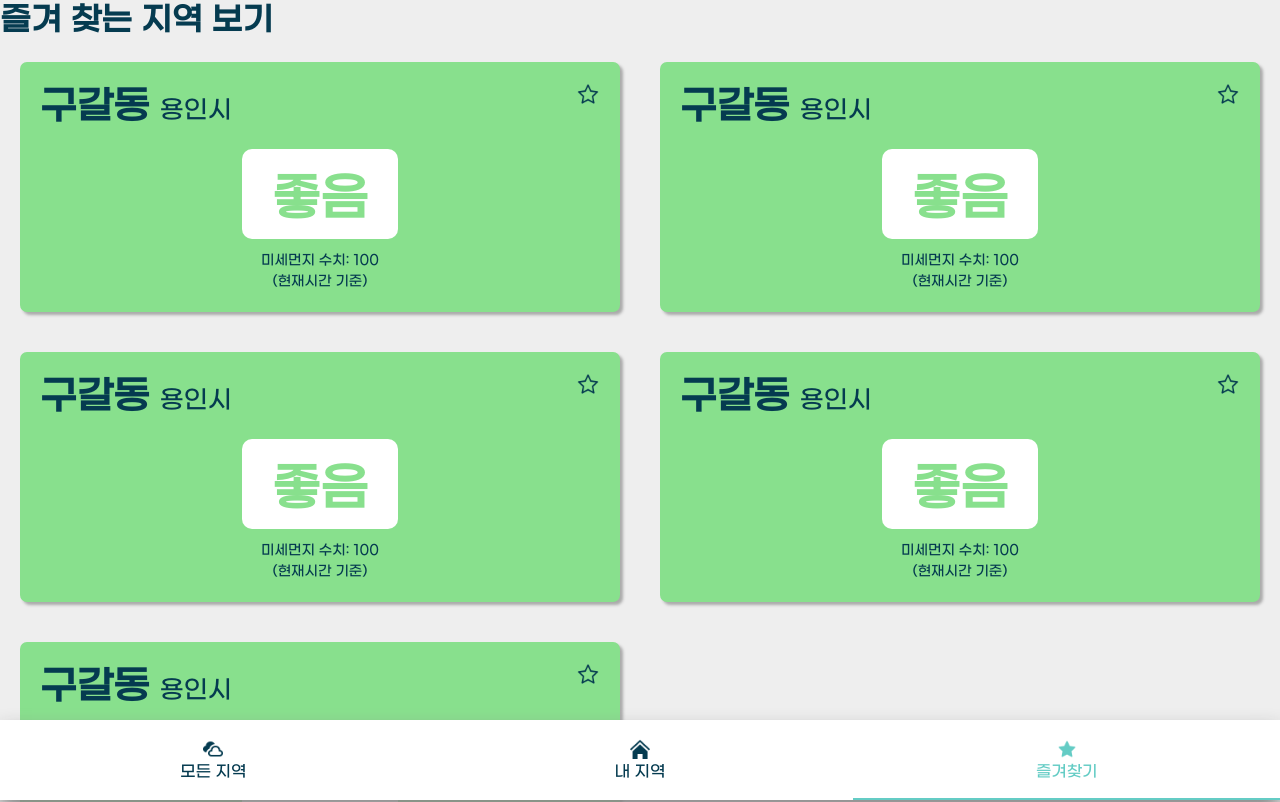
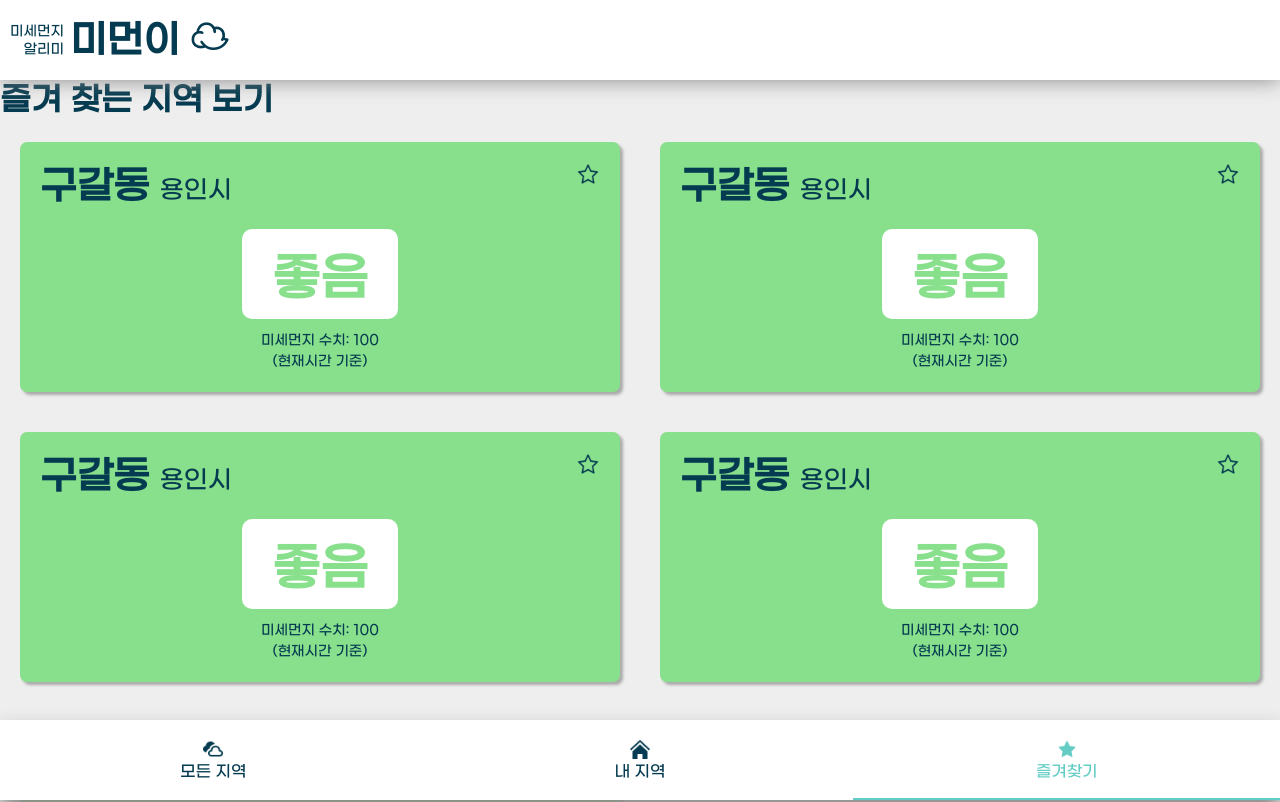
Before and after one commit to sryung1225/MI-MUN, a React (Create React App) app: page /favorite in a window 1280 px wide. Shown: the top 802 px of the page. Built offline with nearby package versions, Linux system fonts and the light colour scheme.

Commit message:
[🎈🎀] 제목 추가 + 레이아웃 정렬 및 스타일링 수정 - position fixed 적용 - 타이틀, 파비콘 적용

```diff
--- a/public/index.html
+++ b/public/index.html
@@ -1,5 +1,5 @@
 <!DOCTYPE html>
-<html lang="en">
+<html lang="ko">
   <head>
     <meta charset="utf-8" />
     <link rel="icon" href="%PUBLIC_URL%/favicon.ico" />
@@ -10,34 +10,11 @@
       content="Web site created using create-react-app"
     />
     <link rel="apple-touch-icon" href="%PUBLIC_URL%/logo192.png" />
-    <!--
-      manifest.json provides metadata used when your web app is installed on a
-      user's mobile device or desktop. See https://developers.google.com/web/fundamentals/web-app-manifest/
-    -->
     <link rel="manifest" href="%PUBLIC_URL%/manifest.json" />
-    <!--
-      Notice the use of %PUBLIC_URL% in the tags above.
-      It will be replaced with the URL of the `public` folder during the build.
-      Only files inside the `public` folder can be referenced from the HTML.
-
-      Unlike "/favicon.ico" or "favicon.ico", "%PUBLIC_URL%/favicon.ico" will
-      work correctly both with client-side routing and a non-root public URL.
-      Learn how to configure a non-root public URL by running `npm run build`.
-    -->
-    <title>React App</title>
+    <title>☁미먼이☁</title>
   </head>
   <body>
     <noscript>You need to enable JavaScript to run this app.</noscript>
     <div id="root"></div>
-    <!--
-      This HTML file is a template.
-      If you open it directly in the browser, you will see an empty page.
-
-      You can add webfonts, meta tags, or analytics to this file.
-      The build step will place the bundled scripts into the <body> tag.
-
-      To begin the development, run `npm start` or `yarn start`.
-      To create a production bundle, use `npm run build` or `yarn build`.
-    -->
   </body>
 </html>
--- a/src/App.jsx
+++ b/src/App.jsx
@@ -1,24 +1,35 @@
 import { BrowserRouter as Router, Routes, Route } from "react-router-dom";
 import GlobalStyle from "./styles/GlobalStyle.js";
+import Title from "./components/Title.jsx";
 import AllRegions from "./routes/AllRegions";
 import MyRegions from "./routes/MyRegions";
 import FavoriteRegions from "./routes/FavoriteRegions.jsx";
 import NavTab from "./components/NavTab.jsx";
+import styled from "styled-components";
 
 function App() {
   return (
     <>
       <GlobalStyle />
       <Router>
-        <Routes>
-          <Route path="/" element={<AllRegions />} />
-          <Route path="/my" element={<MyRegions />} />
-          <Route path="/favorite" element={<FavoriteRegions />} />
-        </Routes>
+        <Title />
+        <Container>
+          <Routes>
+            <Route path="/" element={<AllRegions />} />
+            <Route path="/my" element={<MyRegions />} />
+            <Route path="/favorite" element={<FavoriteRegions />} />
+          </Routes>
+        </Container>
         <NavTab />
       </Router>
     </>
   );
 }
 
+const Container = styled.main`
+  width: 100%;
+  height: calc(100vh - 160px);
+  margin: 80px 0;
+`;
+
 export default App;
--- a/src/components/NavTab.jsx
+++ b/src/components/NavTab.jsx
@@ -24,13 +24,14 @@ function NavTab() {
 }
 
 const Nav = styled.nav`
-  position: absolute;
+  position: fixed;
   bottom: 0;
   display: flex;
   width: 100%;
   height: 80px;
   background-color: #fff;
   box-shadow: 0 12px 20px #888;
+  z-index: 10;
 `;
 
 const Icon = styled.i`
--- /dev/null
+++ b/src/components/Title.jsx
@@ -0,0 +1,41 @@
+import styled from "styled-components";
+
+function Title() {
+  return (
+    <Header>
+      <Desc>
+        미세먼지 <br />
+        알리미
+      </Desc>
+      <Tit>미먼이 ☁</Tit>
+    </Header>
+  );
+}
+
+const Header = styled.div`
+  display: flex;
+  align-items: end;
+  position: fixed;
+  top: 0;
+  left: 0;
+  right: 0;
+  height: 80px;
+  padding: 10px;
+  background-color: #fff;
+  box-shadow: 0 0 20px #888;
+  z-index: 10;
+`;
+
+const Tit = styled.h1`
+  display: inline-block;
+  margin-bottom: 4px;
+  font-size: 38px;
+`;
+const Desc = styled.span`
+  display: inline-block;
+  margin: 0 6px 11px 0;
+  font-size: 14px;
+  text-align: right;
+`;
+
+export default Title;
```
Also changed, not shown: 1 other file (tests, documents, lock files or other folders).
